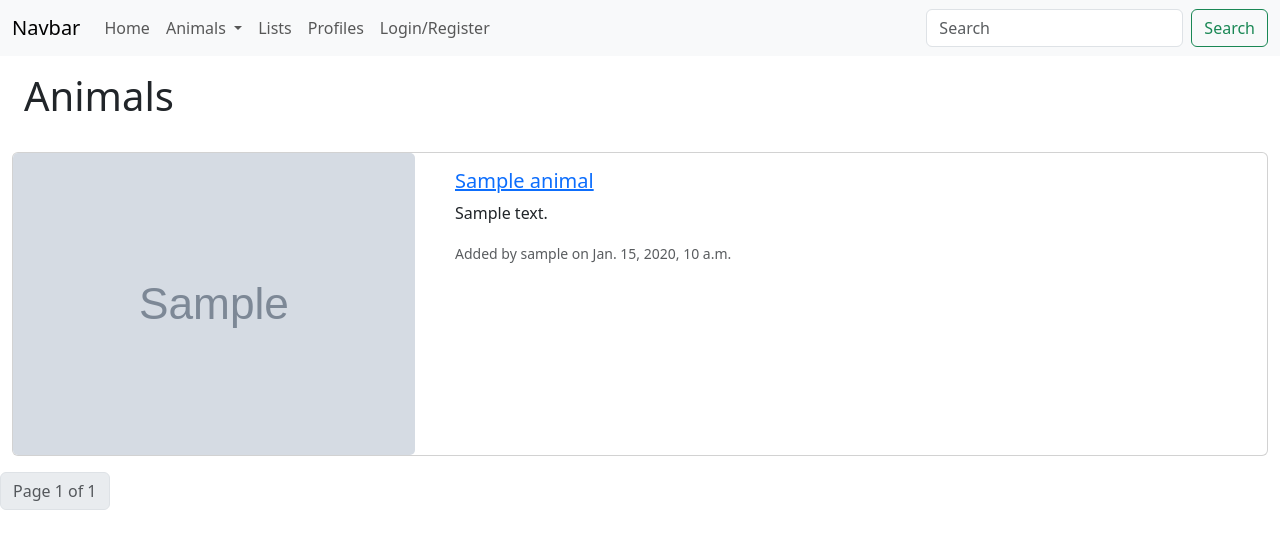
After one commit to OHGUAccount/AnimalsOfAllTime, a Django app: template templates/animals_of_all_time/animal/list_animals.html in a window 1280 px wide. The commit adds this page. Shown: the top 549 px of the page. Run offline with Django 3.2, Linux system fonts and the light colour scheme; the template is opened without the code that fills it: most values are stand-ins (such as "Sample title", 1, 10 or a date in 2020); grey boxes marked "Sample" are stand-in pictures.

Commit message:
feat: add list of animals

```diff
--- a/animals_of_all_time/urls.py
+++ b/animals_of_all_time/urls.py
@@ -5,5 +5,6 @@ app_name = 'animals-of-all-time'
 
 urlpatterns = [
     path('index/', views.IndexView.as_view(), name='index'),
+    path('animals/', views.ListAnimalsView.as_view(), name='animals'),
     path('animals/<slug:animal_name_slug>/', views.AnimalView.as_view(), name='animal'),
 ]
--- /dev/null
+++ b/templates/animals_of_all_time/animal/list_animals.html
@@ -0,0 +1,67 @@
+{% extends 'animals_of_all_time/base.html' %}
+{% load staticfiles %}
+
+{% block title_block %}
+    Animals
+{% endblock %}
+
+{% block body_block %}
+<div class="jumbotron p-4">
+    <h1 class="jumbotron-heading">Animals</h1>
+</div>
+
+<div class="container-fluid">
+    <div class="row">
+        {% if animals %}
+        <div class="col-12">
+            <div class="list-group">
+                {% for animal in animals %}
+                <div class="card mb-3 w-100">
+                    <div class="row no-gutters">
+                        <div class="col-md-4">
+                            {% if animal.picture %}
+                                <img src="{{ MEDIA_URL }}{{ animal.picture }}" class="card-img" alt="Picture of {{ animal.name }}">
+                            {% else %}
+                                <img src="https://lorempixel.com/64/64/people/" width="64" height="64" alt="Placeholder image" />
+                            {% endif %}
+                        </div>
+                        <div class="col-md-8">
+                            <div class="card-body">
+                                <h5 class="card-title"><a href="{% url 'animals-of-all-time:animal' animal.slug %}">{{ animal.name }}</a></h5>
+                                {% if animal.description %}
+                                    <p class="card-text">{{ animal.description }}</p>
+                                {% endif %}
+                                <p class="card-text">
+                                    <small class="text-muted">Added by {{ animal.author.user.username }} on {{ animal.date }}</small>
+                                </p>
+                            </div>
+                        </div>
+                    </div>
+                </div>
+                {% endfor %}
+            </div>
+        </div>
+        {% else %}
+        <p>There are no animals present.</p>
+        {% endif %}
+    </div>
+</div>
+
+
+<nav aria-label="Page navigation animals">
+<ul class="pagination">
+{% if animals.has_previous %}
+    <li class=page-item><a class="page-link" href="?page=1">&laquo First</a></li>
+    <li class="page-item"><a class="page-link" href="?page={{ animals.previous_page_number }}">&laquo</a></li>
+{% endif %}
+
+<li class="page-item disabled"><a class="page-link" href="#">Page {{ animals.number }} of {{ animals.paginator.num_pages }}</a></li>
+
+{% if animals.has_next %}
+    <li class="page-item"><a class="page-link" href="?page={{ animals.next_page_number }}">&raquo</a></li>
+
+    <li class="page-item"><a class="page-link" href="?page={{ animals.paginator.num_pages }}">Last &raquo</a></li>
+{% endif %}
+</ul>
+</nav>
+{% endblock %}
--- a/templates/animals_of_all_time/base.html
+++ b/templates/animals_of_all_time/base.html
@@ -18,7 +18,7 @@
         <div class="collapse navbar-collapse" id="navbarSupportedContent">
             <ul class="navbar-nav me-auto mb-2 mb-lg-0">
                 <li class="nav-item">
-                    <a class="nav-link" aria-current="page" href="#">Home</a></li>
+                    <a class="nav-link" aria-current="page" href="{% url 'animals-of-all-time:index' %}">Home</a></li>
                 <li class="nav-item dropdown">
                     <a class="nav-link dropdown-toggle" href="#" role="button" data-bs-toggle="dropdown" aria-expanded="false">
                         Animals
@@ -26,7 +26,7 @@
                     <ul class="dropdown-menu">
                         <li><a class="dropdown-item" href="#">Most Overrated</a></li>
                         <li><a class="dropdown-item" href="#">Most Underrated</a></li>
-                        <li><a class="dropdown-item" href="#">Browse</a></li>
+                        <li><a class="dropdown-item" href="{% url 'animals-of-all-time:animals' %}">Browse</a></li>
                     </ul>
                 </li>
                 <li class="nav-item">
```
Also changed, not shown: animals_of_all_time/views.py (+9 -0 lines).
